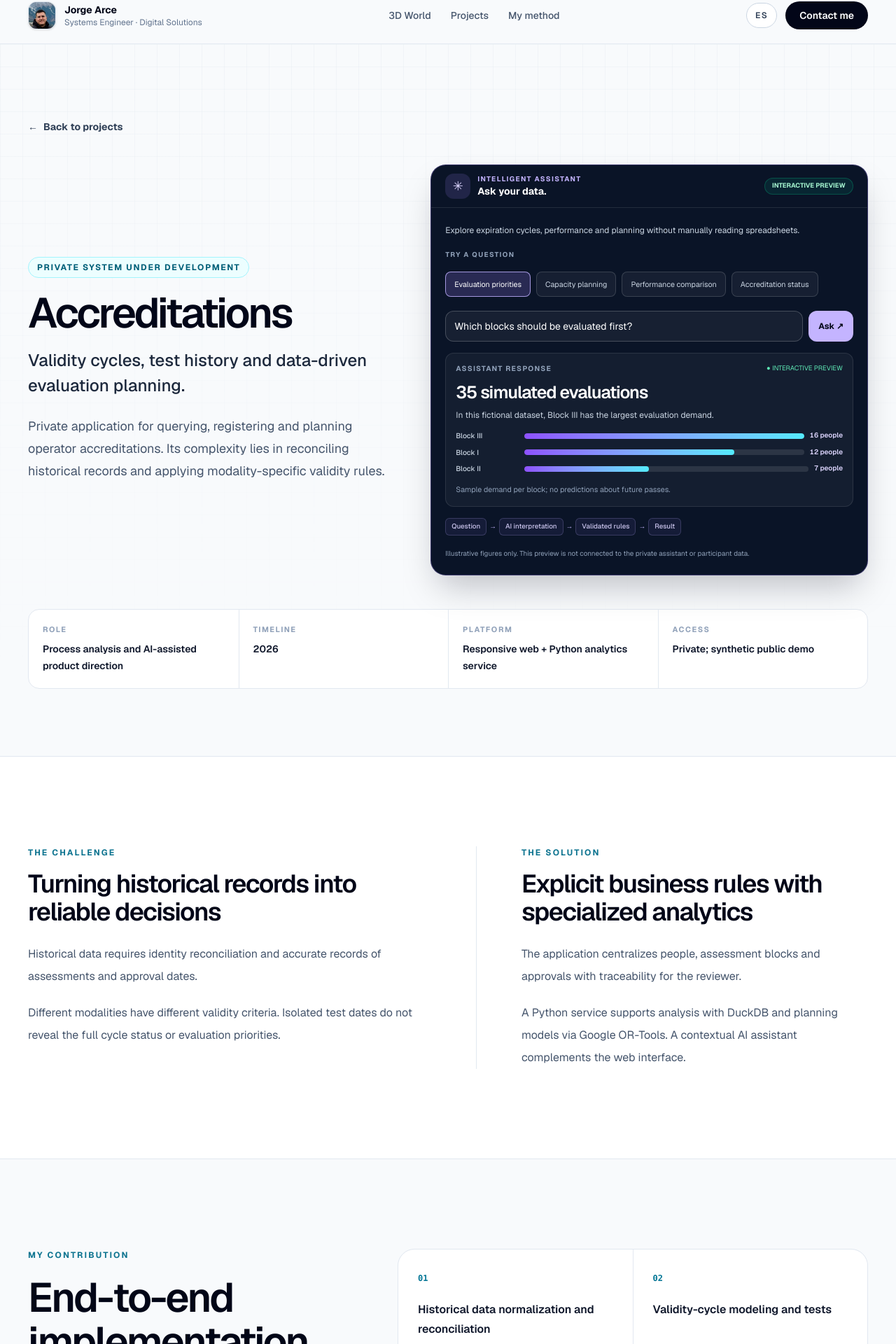
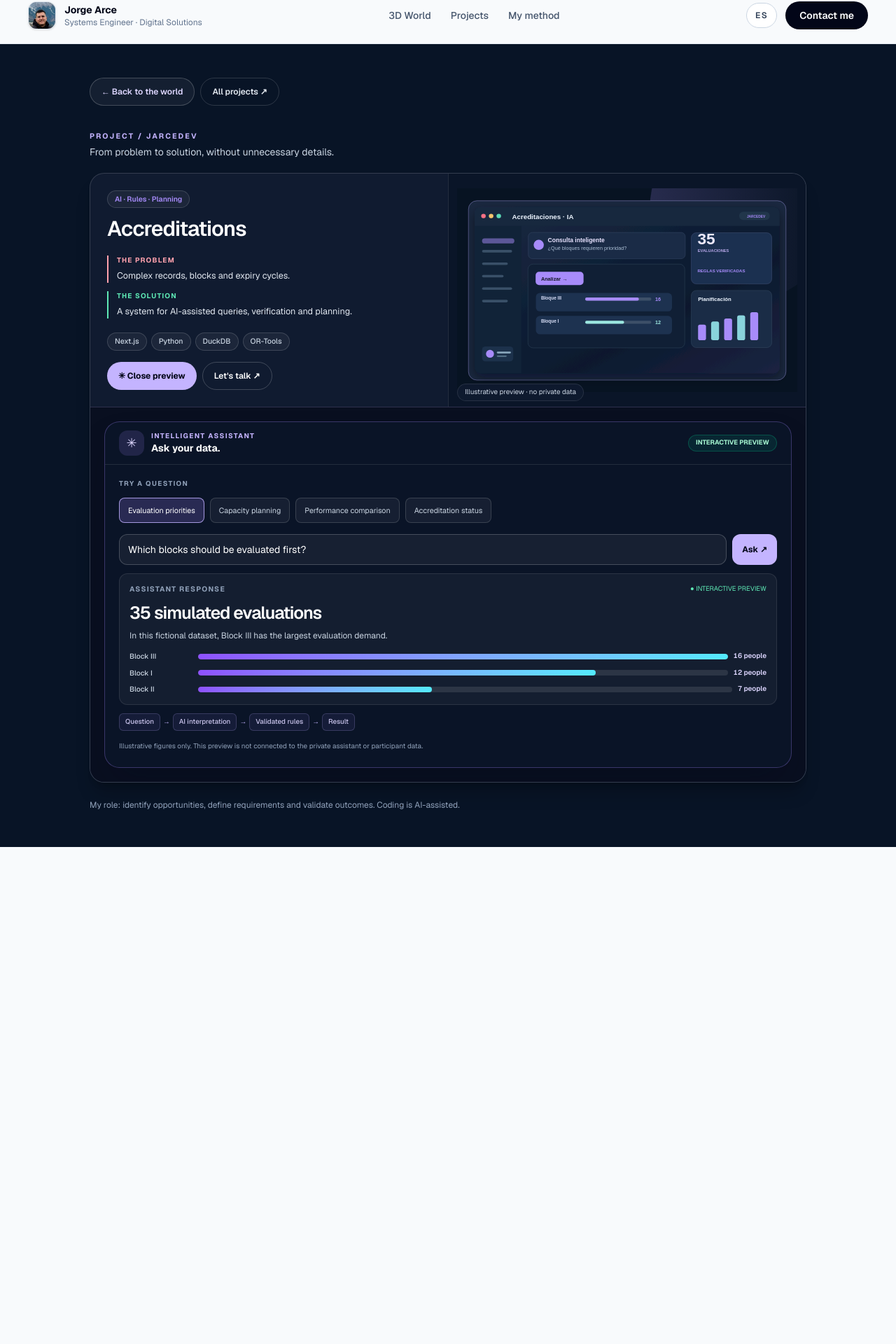
Before and after one commit to Jarce003/jorge-arce-portfolio, a Next.js app: page /en/projects/acreditaciones-app in a window 1280 px wide. Shown: the part 18-1938 px from the top of the page at 70% size. After the commit the page ends 1228 px from the top, so only its background shows below. Built offline with nearby package versions, Linux system fonts and the light colour scheme.

Commit message:
refactor: replace verbose case studies with compact shareable bilingual visual pages

```diff
--- a/src/app/[lang]/projects/[slug]/page.tsx
+++ b/src/app/[lang]/projects/[slug]/page.tsx
@@ -1,337 +1,83 @@
 import type { Metadata } from "next";
-
 import Link from "next/link";
 import { notFound } from "next/navigation";
 
-import { ProjectShowcase } from "@/components/project-showcase";
+import { ProjectPanel } from "@/components/projects/project-panel";
 import { SiteHeader } from "@/components/site-header";
-import {
-  caseStudies,
-  caseStudySlugs,
-  isCaseStudySlug,
-} from "@/content/case-studies";
+import { getProject, projectDefinitions } from "@/content/projects";
 import { siteContent } from "@/content/site-content";
 import { isLocale, locales } from "@/lib/i18n";
 
-type CaseStudyPageProps = {
-  params: Promise<{
-    lang: string;
-    slug: string;
-  }>;
-};
-
+type Props = { params: Promise<{ lang: string; slug: string }> };
 export const dynamicParams = false;
 
+// Each new project automatically receives a bilingual shareable page.
 export function generateStaticParams() {
   return locales.flatMap((lang) =>
-    caseStudySlugs.map((slug) => ({ lang, slug })),
+    projectDefinitions.map((project) => ({ lang, slug: project.slug })),
   );
 }
 
-export async function generateMetadata({
-  params,
-}: CaseStudyPageProps): Promise<Metadata> {
+export async function generateMetadata({ params }: Props): Promise<Metadata> {
   const { lang, slug } = await params;
-
-  if (!isLocale(lang) || !isCaseStudySlug(slug)) {
-    notFound();
-  }
-
-  const study = caseStudies[lang][slug];
-
+  if (!isLocale(lang)) notFound();
+  const project = getProject(lang, slug);
+  if (!project) notFound();
   return {
-    title: study.metadata.title,
-    description: study.metadata.description,
+    title: project.title + " | JarceDev",
+    description: project.problem + " " + project.solution,
     alternates: {
-      canonical: `/${lang}/projects/${slug}`,
+      canonical: "/" + lang + "/projects/" + project.slug,
       languages: {
-        es: `/es/projects/${slug}`,
-        en: `/en/projects/${slug}`,
+        es: "/es/projects/" + project.slug,
+        en: "/en/projects/" + project.slug,
       },
+    },
+    openGraph: {
+      title: project.title + " | JarceDev",
+      description: project.solution,
+      images: [{ url: project.preview, alt: project.previewAlt }],
     },
   };
 }
 
-export default async function CaseStudyPage({
-  params,
-}: CaseStudyPageProps) {
+export default async function ProjectPage({ params }: Props) {
   const { lang, slug } = await params;
+  if (!isLocale(lang)) notFound();
+  const project = getProject(lang, slug);
+  if (!project) notFound();
 
-  if (!isLocale(lang) || !isCaseStudySlug(slug)) {
-    notFound();
-  }
-
-  const content = siteContent[lang];
-  const study = caseStudies[lang][slug];
-  const projectsId = lang === "es" ? "proyectos" : "projects";
-
-  const secondaryHref =
-    slug === "firetrack"
-      ? "https://firetrackcr.com"
-      : `/${lang}/projects/firetrack`;
-  const secondaryExternal = slug === "firetrack";
-  const currentYear = new Date().getFullYear();
+  const t = lang === "es"
+    ? {
+      backWorld: "Volver al mundo",
+      backAll: "Todos los proyectos",
+      eyebrow: "PROYECTO / JARCEDEV",
+      explain: "Del problema a la solución, sin información innecesaria.",
+      role: "Mi aporte: identificar oportunidades, definir requisitos y validar el resultado. La programación se realiza con IA.",
+    }
+    : {
+      backWorld: "Back to the world",
+      backAll: "All projects",
+      eyebrow: "PROJECT / JARCEDEV",
+      explain: "From problem to solution, without unnecessary details.",
+      role: "My role: identify opportunities, define requirements and validate outcomes. Coding is AI-assisted.",
+    };
 
   return (
     <>
-      <SiteHeader lang={lang} content={content} />
-
-      <main>
-        <section className="relative overflow-hidden border-b border-slate-200 bg-slate-50">
-          <div
-            className="pointer-events-none absolute inset-0 surface-grid opacity-60"
-            aria-hidden="true"
-          />
-
-          <div className="relative mx-auto max-w-7xl px-4 py-14 sm:px-8 sm:py-20 lg:px-10 lg:py-24">
-            <Link
-              href={`/${lang}/portfolio#${projectsId}`}
-              className="inline-flex min-h-11 items-center text-sm font-bold text-slate-700 transition hover:text-slate-950"
-            >
-              <span className="mr-2" aria-hidden="true">
-                ←
-              </span>
-              {study.breadcrumb}
-            </Link>
-
-            <div className="mt-8 grid gap-10 lg:grid-cols-[0.9fr_1.1fr] lg:items-center lg:gap-16">
-              <div>
-                <span className="inline-flex rounded-full border border-cyan-200 bg-cyan-50 px-3 py-1.5 text-xs font-bold uppercase tracking-[0.14em] text-cyan-800">
-                  {study.status}
-                </span>
-
-                <h1 className="mt-5 text-balance text-4xl font-semibold tracking-[-0.05em] text-slate-950 sm:text-6xl">
-                  {study.title}
-                </h1>
-
-                <p className="mt-5 text-pretty text-xl font-medium leading-8 text-slate-800 sm:text-2xl sm:leading-9">
-                  {study.subtitle}
-                </p>
-
-                <p className="mt-6 max-w-2xl text-base leading-7 text-slate-600 sm:text-lg sm:leading-8">
-                  {study.introduction}
-                </p>
-              </div>
-
-              <ProjectShowcase
-                items={study.gallery}
-                project={slug}
-                lang={lang}
-                priority
-              />
-            </div>
-
-            <div className="mt-12 grid grid-cols-2 overflow-hidden rounded-2xl border border-slate-200 bg-white sm:grid-cols-4">
-              {study.facts.map((fact, index) => (
-                <div
-                  key={fact.label}
-                  className={`p-4 sm:p-5 ${
-                    index % 2 === 1 ? "border-l border-slate-200" : ""
-                  } ${
-                    index >= 2
-                      ? "border-t border-slate-200 sm:border-t-0"
-                      : ""
-                  } ${index >= 1 ? "sm:border-l sm:border-slate-200" : ""}`}
-                >
-                  <p className="text-[0.68rem] font-bold uppercase tracking-[0.14em] text-slate-400">
-                    {fact.label}
-                  </p>
-                  <p className="mt-2 text-sm font-semibold leading-6 text-slate-900">
-                    {fact.value}
-                  </p>
-                </div>
-              ))}
-            </div>
+      <SiteHeader lang={lang} content={siteContent[lang]} />
+      <main className="min-h-[calc(100svh-80px)] bg-[#081426] px-4 py-7 text-white sm:px-8 sm:py-12">
+        <div className="mx-auto max-w-5xl">
+          <div className="flex flex-wrap gap-2">
+            <Link href={"/" + lang + "#mundo"} className="inline-flex min-h-10 items-center rounded-full border border-white/20 bg-white/5 px-4 text-xs font-semibold text-violet-200 hover:bg-white/10">← {t.backWorld}</Link>
+            <Link href={"/" + lang + "/portfolio#" + (lang === "es" ? "proyectos" : "projects")} className="inline-flex min-h-10 items-center rounded-full border border-white/15 px-4 text-xs font-semibold text-slate-200 hover:bg-white/10">{t.backAll} ↗</Link>
           </div>
-        </section>
-
-        <section className="bg-white py-20 sm:py-28 lg:py-32">
-          <div className="mx-auto grid max-w-7xl gap-12 px-4 sm:px-8 lg:grid-cols-2 lg:gap-20 lg:px-10">
-            <article>
-              <p className="section-eyebrow">{study.problem.eyebrow}</p>
-              <h2 className="mt-4 text-3xl font-semibold tracking-[-0.04em] text-slate-950 sm:text-4xl">
-                {study.problem.title}
-              </h2>
-              <div className="mt-6 space-y-5 text-base leading-8 text-slate-600">
-                {study.problem.paragraphs.map((paragraph) => (
-                  <p key={paragraph}>{paragraph}</p>
-                ))}
-              </div>
-            </article>
-
-            <article className="border-t border-slate-200 pt-8 lg:border-l lg:border-t-0 lg:pl-16 lg:pt-0">
-              <p className="section-eyebrow">{study.solution.eyebrow}</p>
-              <h2 className="mt-4 text-3xl font-semibold tracking-[-0.04em] text-slate-950 sm:text-4xl">
-                {study.solution.title}
-              </h2>
-              <div className="mt-6 space-y-5 text-base leading-8 text-slate-600">
-                {study.solution.paragraphs.map((paragraph) => (
-                  <p key={paragraph}>{paragraph}</p>
-                ))}
-              </div>
-            </article>
-          </div>
-        </section>
-
-        <section className="border-y border-slate-200 bg-slate-50 py-20 sm:py-28 lg:py-32">
-          <div className="mx-auto grid max-w-7xl gap-10 px-4 sm:px-8 lg:grid-cols-[0.8fr_1.2fr] lg:gap-20 lg:px-10">
-            <div>
-              <p className="section-eyebrow">{study.role.eyebrow}</p>
-              <h2 className="section-title">{study.role.title}</h2>
-              <p className="section-description">{study.role.description}</p>
-            </div>
-
-            <div className="grid gap-px overflow-hidden rounded-3xl border border-slate-200 bg-slate-200 sm:grid-cols-2">
-              {study.role.areas.map((area, index) => (
-                <div key={area} className="bg-white p-6 sm:p-7">
-                  <span className="font-mono text-xs font-bold text-cyan-700">
-                    0{index + 1}
-                  </span>
-                  <p className="mt-5 font-semibold leading-7 text-slate-900">
-                    {area}
-                  </p>
-                </div>
-              ))}
-            </div>
-          </div>
-        </section>
-
-        <section className="bg-slate-950 py-20 text-white sm:py-28 lg:py-32">
-          <div className="mx-auto max-w-7xl px-4 sm:px-8 lg:px-10">
-            <div className="max-w-3xl">
-              <p className="section-eyebrow section-eyebrow-dark">
-                {study.decisions.eyebrow}
-              </p>
-              <h2 className="section-title text-white">
-                {study.decisions.title}
-              </h2>
-              <p className="section-description text-slate-400">
-                {study.decisions.description}
-              </p>
-            </div>
-
-            <div className="mt-12 grid gap-px overflow-hidden rounded-3xl border border-slate-800 bg-slate-800 sm:mt-16 md:grid-cols-2 lg:grid-cols-3">
-              {study.decisions.items.map((item, index) => (
-                <article key={item.title} className="bg-slate-950 p-6 sm:p-8">
-                  <span className="font-mono text-xs font-bold text-cyan-400">
-                    0{index + 1}
-                  </span>
-                  <h3 className="mt-8 text-xl font-semibold">{item.title}</h3>
-                  <p className="mt-4 text-sm leading-7 text-slate-400">
-                    {item.description}
-                  </p>
-                </article>
-              ))}
-            </div>
-          </div>
-        </section>
-
-        <section className="bg-white py-20 sm:py-28 lg:py-32">
-          <div className="mx-auto max-w-7xl px-4 sm:px-8 lg:px-10">
-            <div className="max-w-3xl">
-              <p className="section-eyebrow">{study.capabilities.eyebrow}</p>
-              <h2 className="section-title">{study.capabilities.title}</h2>
-            </div>
-
-            <div className="mt-12 grid gap-x-12 gap-y-8 sm:mt-16 sm:grid-cols-2 lg:grid-cols-3">
-              {study.capabilities.items.map((item) => (
-                <article key={item.title} className="border-t border-slate-200 pt-6">
-                  <h3 className="text-lg font-semibold text-slate-950">
-                    {item.title}
-                  </h3>
-                  <p className="mt-3 text-sm leading-7 text-slate-600">
-                    {item.description}
-                  </p>
-                </article>
-              ))}
-            </div>
-          </div>
-        </section>
-
-
-        <section className="bg-white py-20 sm:py-28 lg:py-32">
-          <div className="mx-auto grid max-w-7xl gap-10 px-4 sm:px-8 lg:grid-cols-[1fr_0.8fr] lg:gap-20 lg:px-10">
-            <div>
-              <p className="section-eyebrow">{study.outcome.eyebrow}</p>
-              <h2 className="section-title">{study.outcome.title}</h2>
-              <div className="mt-6 max-w-3xl space-y-5 text-base leading-8 text-slate-600">
-                {study.outcome.paragraphs.map((paragraph) => (
-                  <p key={paragraph}>{paragraph}</p>
-                ))}
-              </div>
-            </div>
-
-            <div className="rounded-[1.75rem] border border-slate-200 bg-slate-50 p-6 sm:p-8">
-              <p className="text-xs font-bold uppercase tracking-[0.16em] text-slate-400">
-                {lang === "es" ? "Evidencia verificable" : "Verifiable signals"}
-              </p>
-              <div className="mt-6 space-y-4">
-                {study.outcome.signals.map((signal) => (
-                  <div key={signal} className="flex gap-3">
-                    <span
-                      className="mt-2 h-2 w-2 shrink-0 rounded-full bg-cyan-600"
-                      aria-hidden="true"
-                    />
-                    <p className="font-semibold leading-6 text-slate-800">
-                      {signal}
-                    </p>
-                  </div>
-                ))}
-              </div>
-            </div>
-          </div>
-        </section>
-
-        <section className="bg-slate-950 py-20 text-white sm:py-28 lg:py-32">
-          <div className="mx-auto max-w-5xl px-4 text-center sm:px-8">
-            <p className="section-eyebrow section-eyebrow-dark">
-              {lang === "es" ? "Siguiente paso" : "Next step"}
-            </p>
-            <h2 className="mx-auto mt-5 max-w-4xl text-balance text-3xl font-semibold tracking-[-0.04em] sm:text-5xl">
-              {study.cta.title}
-            </h2>
-            <p className="mx-auto mt-5 max-w-2xl text-base leading-7 text-slate-400 sm:mt-6 sm:text-lg sm:leading-8">
-              {study.cta.description}
-            </p>
-
-            <div className="mt-8 flex flex-col justify-center gap-3 sm:mt-9 sm:flex-row">
-              <Link
-                href={`/${lang}/portfolio#${lang === "es" ? "contacto" : "contact"}`}
-                className="inline-flex min-h-12 items-center justify-center rounded-full bg-white px-6 text-sm font-bold text-slate-950 transition hover:bg-cyan-50"
-              >
-                {study.cta.primaryAction}
-              </Link>
-
-              {secondaryExternal ? (
-                <a
-                  href={secondaryHref}
-                  target="_blank"
-                  rel="noreferrer"
-                  className="inline-flex min-h-12 items-center justify-center rounded-full border border-slate-700 px-6 text-sm font-bold text-white transition hover:border-slate-400"
-                >
-                  {study.cta.secondaryAction}
-                </a>
-              ) : (
-                <Link
-                  href={secondaryHref}
-                  className="inline-flex min-h-12 items-center justify-center rounded-full border border-slate-700 px-6 text-sm font-bold text-white transition hover:border-slate-400"
-                >
-                  {study.cta.secondaryAction}
-                </Link>
-              )}
-            </div>
-          </div>
-        </section>
+          <p className="mt-9 text-[.66rem] font-bold tracking-[.2em] text-violet-300">{t.eyebrow}</p>
+          <p className="mb-5 mt-1 text-sm text-slate-300">{t.explain}</p>
+          <ProjectPanel lang={lang} project={project} showAiByDefault={project.demo === "acreditaciones-ai"} directLink={false} />
+          <p className="mt-5 text-xs leading-6 text-slate-400">{t.role}</p>
+        </div>
       </main>
-
-      <footer className="border-t border-slate-800 bg-slate-950 text-slate-400">
-        <div className="mx-auto flex max-w-7xl flex-col gap-4 px-4 py-8 text-sm sm:px-8 md:flex-row md:items-center md:justify-between lg:px-10">
-          <p>{content.footer.description}</p>
-          <p>
-            © {currentYear} Jorge Arce. {content.footer.rights}
-          </p>
-        </div>
-      </footer>
     </>
   );
 }
```
